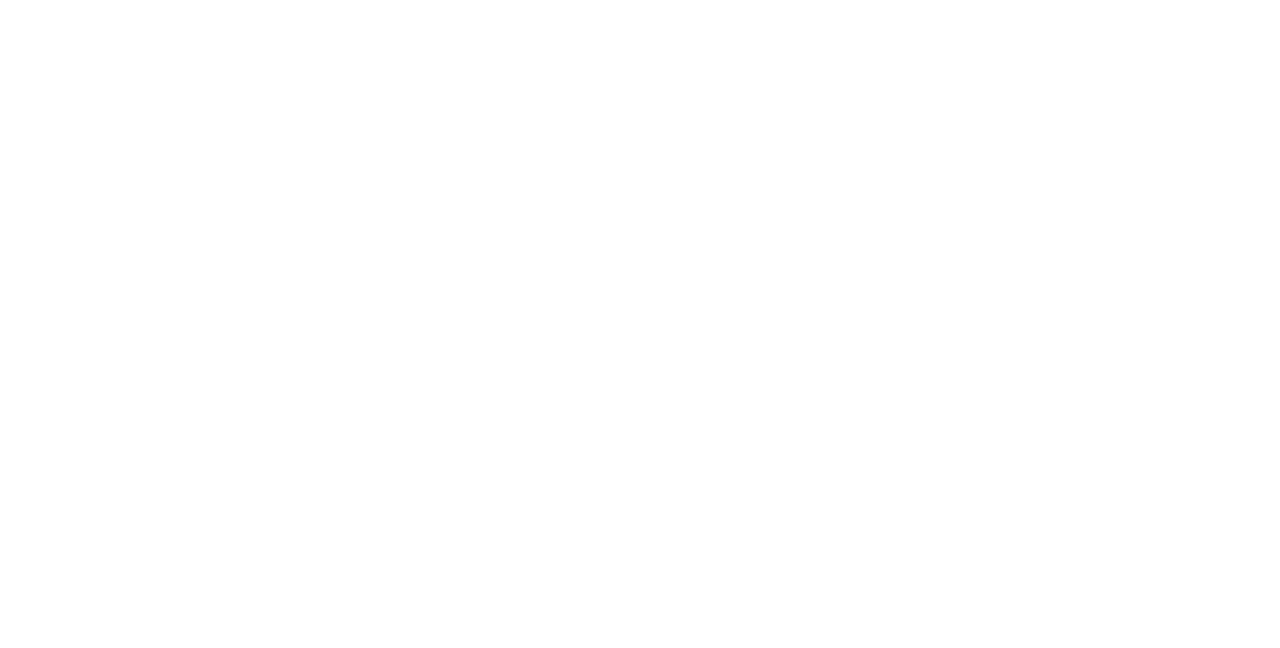
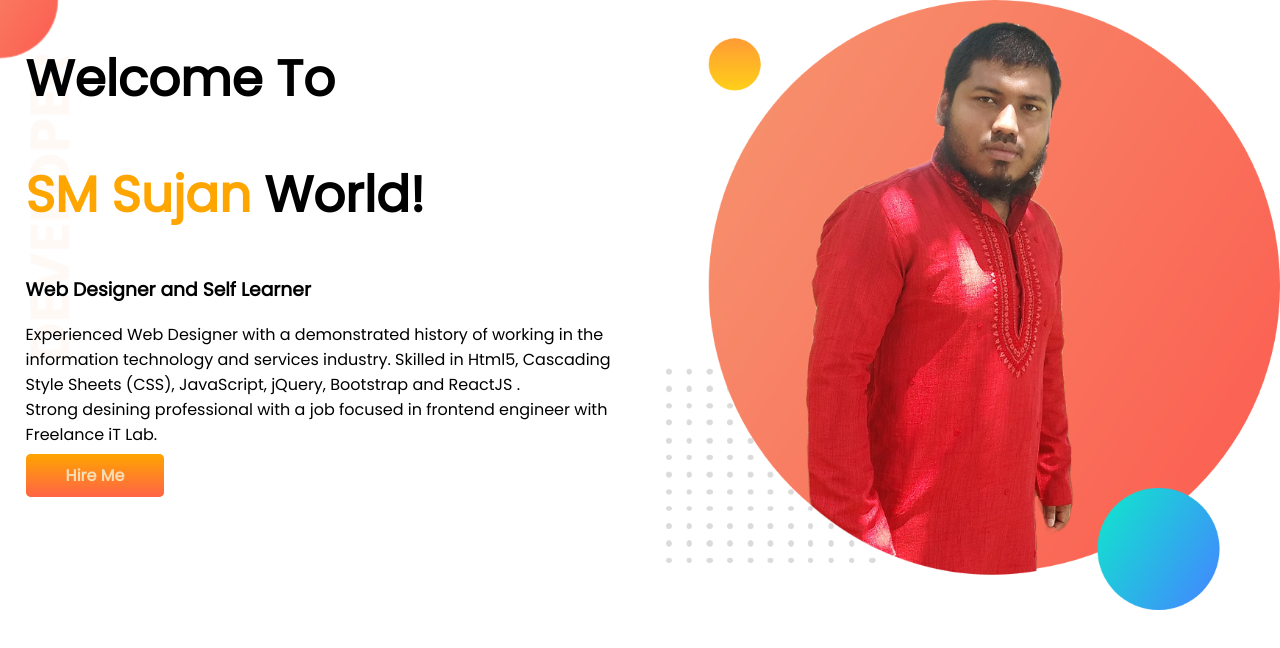
Before and after one commit to sadif50/portfolio_practice, a plain HTML site: page index.html in a window 1280 px wide. Drawn offline with Linux system fonts and the light colour scheme.

Commit message:
top banner added

```diff
--- a/index.html
+++ b/index.html
@@ -1,12 +1,36 @@
 <!DOCTYPE html>
 <html lang="en">
+
 <head>
     <meta charset="UTF-8">
     <meta http-equiv="X-UA-Compatible" content="IE=edge">
     <meta name="viewport" content="width=device-width, initial-scale=1.0">
-    <title>Jhankar Portfolio</title>
+    <title>SM Sujan Portfolio</title>
+    <link rel="preconnect" href="https://fonts.googleapis.com">
+    <link rel="preconnect" href="https://fonts.gstatic.com" crossorigin>
+    <link href="https://fonts.googleapis.com/css2?family=Poppins&display=swap" rel="stylesheet">
+    <link rel="stylesheet" href="style.css">
 </head>
+
 <body>
+    <section class="main-section">
+        <div class="half-width">
+            <h1>Welcome To</h1>
+            <h1><span class="name_color">SM Sujan</span> World!</h1>
+            <h3>Web Designer and Self Learner</h3>
+            <p>
+                Experienced Web Designer with a demonstrated history of working in the information technology and
+                services
+                industry. Skilled in Html5, Cascading Style Sheets (CSS), JavaScript, jQuery, Bootstrap and ReactJS
+                .<br>
+                Strong desining professional with a job focused in frontend engineer with Freelance iT Lab.
+            </p>
+            <a class="hire-btn" href="#" target="_blank">Hire Me</a>
+        </div>
+        <div class="half-width">
+            <img src="img/my-bg.png" alt="SM Sujan photo">
+        </div>
+    </section>
+</body>
 
-</body>
 </html>
--- a/style.css
+++ b/style.css
@@ -0,0 +1,31 @@
+body {
+    font-family: 'Poppins', sans-serif;
+    margin: 0;
+}
+h1 {
+    font-size: 50px;
+}
+.name_color {
+    color: orange;
+}
+.main-section {
+    display: flex;
+    background-image: url('img/top-banner.png');
+    background-repeat: no-repeat;
+}
+.half-width {
+    width: 50%;
+    padding-left: 2%;
+}
+.half-width img {
+    width: 100%;
+}
+.hire-btn {
+    background-image: linear-gradient(orange, tomato);
+    color: wheat;
+    font-weight: 700;
+    text-decoration: none;
+    background-color: orange;
+    padding: 10px 40px;
+    border-radius: 5px;
+}
```
Also changed, not shown: img/dream-bg.png (added), img/exp-bg.png (added), img/my-bg.png (added), img/my-bg2.png (added), img/top-banner.png (added).
